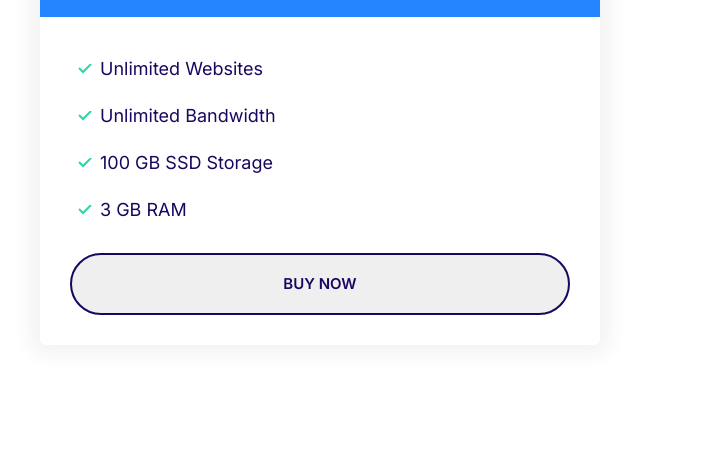
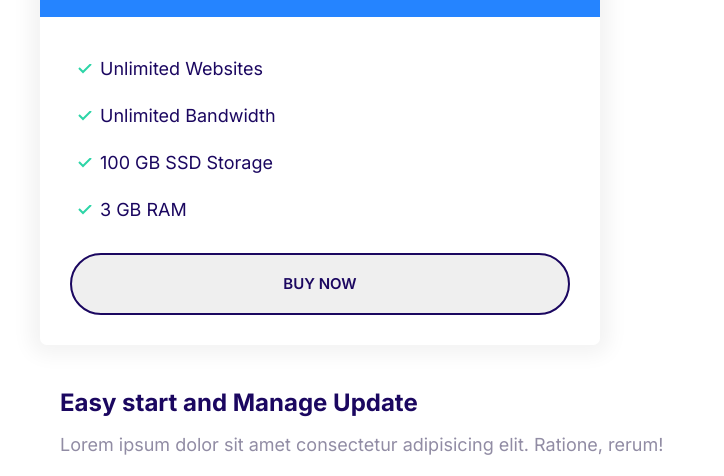
Before and after one commit to UcheEdeoga/Cloud-Landing-Page, a plain HTML site: page index.html in a window 1280 px wide. Shown: the part 468-944 px from the top of the page, without its empty margins (0-724 px from the left). Before the commit the page ends 853 px from the top, so only its background shows below. Drawn offline with Linux system fonts and the light colour scheme.

Commit message:
Media Component

```diff
--- a/css/style.css
+++ b/css/style.css
@@ -348,3 +348,20 @@ a {
     font-size: 1.7rem;
   }
 }
+
+/* Media */
+
+.media {
+  display: flex;
+}
+.media__title {
+  margin-top: 0;
+}
+
+.media__body {
+  margin: 0 2rem;
+}
+
+.media__image {
+  margin-top: 1rem;
+}
--- a/index.html
+++ b/index.html
@@ -50,5 +50,19 @@
                 </div>
             </div>
         </div>
+
+        <div class="media">
+            <div class="media__image">
+                    <svg class="icon icon--primary">
+                        <use xlink:href="images/sprite.svg#snap"></use>
+                    </svg>
+            </div>
+            <div class="media__body">
+                <h3 class="media__title">Easy start and Manage Update</h3>
+                <p>
+                    Lorem ipsum dolor sit amet consectetur adipisicing elit. Ratione, rerum!
+                </p>
+            </div>
+        </div>
     </body>
 </html>
```
